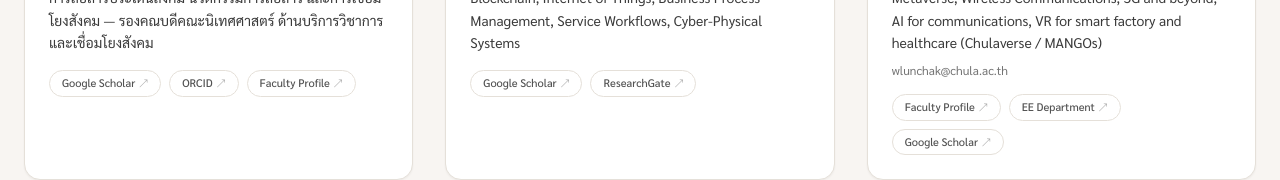
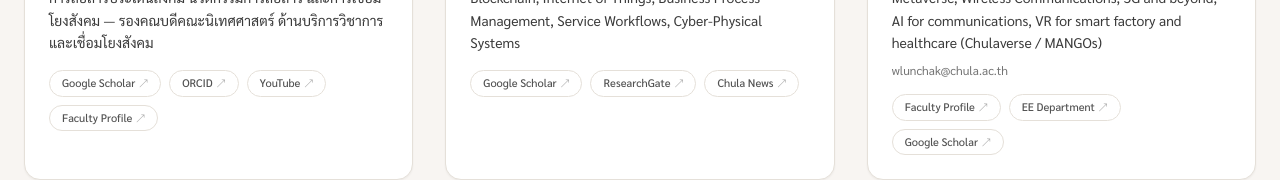
Before and after one commit to smithboon-thailand/cominnocenter-website, a Next.js app: page /about in a window 1280 px wide. Shown: the part 5765-5945 px from the top of the page. Built offline with nearby package versions, Linux system fonts and the light colour scheme.

Commit message:
Use clear faculty photos: Wattana from chula.ac.th news, Watsayut from YouTube channel avatar

```diff
--- a/next.config.ts
+++ b/next.config.ts
@@ -3,26 +3,14 @@ import type { NextConfig } from "next";
 const nextConfig: NextConfig = {
   images: {
     remotePatterns: [
-      {
-        protocol: "https",
-        hostname: "static.wixstatic.com",
-      },
-      {
-        protocol: "https",
-        hostname: "ee.eng.chula.ac.th",
-      },
-      {
-        protocol: "https",
-        hostname: "www.eng.chula.ac.th",
-      },
-      {
-        protocol: "https",
-        hostname: "scholar.googleusercontent.com",
-      },
-      {
-        protocol: "https",
-        hostname: "images.weserv.nl",
-      },
+      { protocol: "https", hostname: "static.wixstatic.com" },
+      { protocol: "https", hostname: "ee.eng.chula.ac.th" },
+      { protocol: "https", hostname: "www.eng.chula.ac.th" },
+      { protocol: "https", hostname: "www.chula.ac.th" },
+      { protocol: "https", hostname: "web-cdn.chula.ac.th" },
+      { protocol: "https", hostname: "scholar.googleusercontent.com" },
+      { protocol: "https", hostname: "yt3.googleusercontent.com" },
+      { protocol: "https", hostname: "images.weserv.nl" },
     ],
   },
 };
--- a/src/data/researchers.ts
+++ b/src/data/researchers.ts
@@ -1,12 +1,14 @@
 /**
  * อาจารย์นักวิจัยประจำศูนย์ (Researchers)
- * แหล่งอ้างอิง:
- * - https://www.commarts.chula.ac.th/th/department-pr/
- * - Google Scholar Watsayut: wyldatkAAAAJ
- * - Google Scholar Wattana: RKI-mqcAAAAJ
- * - https://ee.eng.chula.ac.th/lunchakorn-wuttisittikulkij/
- * รูป Watsayut / Wattana ใช้ proxy ผ่าน images.weserv.nl เพราะ
- *   scholar.googleusercontent.com มักถูกบล็อกตอน next/image optimize บน Vercel
+ *
+ * แหล่งรูปภาพ:
+ * - ดร.วรรษยุต: ช่อง YouTube ทางการของท่าน (channel avatar)
+ *   https://www.youtube.com/@WatsayutKongchan / UC6Bqg8a_jZFUr2__YxmaXjw
+ * - ศ.ดร.วธนน์: ข่าวจุฬาฯ รางวัลนักวิจัยดีเด่นแห่งชาติ 2565
+ *   https://www.chula.ac.th/news/58581/
+ *   https://www.chula.ac.th/wp-content/uploads/2022/01/C695B217-A394-4444-A123-08A87085054C-1.jpg
+ * - ศ.ดร.ลัญฉกร: ภาควิชาวิศวกรรมไฟฟ้า คณะวิศวกรรมศาสตร์
+ *   https://ee.eng.chula.ac.th/wp-content/uploads/2025/09/LWK2.jpg
  */
 
 export type Researcher = {
@@ -22,12 +24,6 @@ export type Researcher = {
   links: { label: string; href: string }[];
 };
 
-/** Proxy Google Scholar portrait so Next/Image can load it on Vercel */
-const scholarPhoto = (userId: string) =>
-  `https://images.weserv.nl/?url=${encodeURIComponent(
-    `https://scholar.googleusercontent.com/citations?view_op=medium_photo&user=${userId}&citpid=1`
-  )}&w=800&h=1000&fit=cover&output=jpg`;
-
 export const researchers: Researcher[] = [
   {
     name: "ดร.วรรษยุต คงจันทร์",
@@ -38,8 +34,9 @@ export const researchers: Researcher[] = [
       "อาจารย์ ภาควิชาการประชาสัมพันธ์ คณะนิเทศศาสตร์ จุฬาลงกรณ์มหาวิทยาลัย",
     focus:
       "การสื่อสารประเด็นสังคม นวัตกรรมการสื่อสาร และการเชื่อมโยงสังคม — รองคณบดีคณะนิเทศศาสตร์ ด้านบริการวิชาการและเชื่อมโยงสังคม",
-    image: scholarPhoto("wyldatkAAAAJ"),
-    alt: "ดร.วรรษยุต คงจันทร์ นักวิจัยประจำศูนย์ — ภาพจาก Google Scholar (user=wyldatkAAAAJ) / คณะนิเทศศาสตร์ จุฬาฯ",
+    image:
+      "https://yt3.googleusercontent.com/ytc/AIdro_m1qfmIOSFu6yvHXJxdWd5q4sDUFEnIMZiKoQTzGRorMkw=s800-c-k-c0x00ffffff-no-rj",
+    alt: "ดร.วรรษยุต คงจันทร์ นักวิจัยประจำศูนย์ — ภาพจากช่อง YouTube ทางการของท่าน (คณะนิเทศศาสตร์ จุฬาฯ)",
     links: [
       {
         label: "Google Scholar",
@@ -48,6 +45,10 @@ export const researchers: Researcher[] = [
       {
         label: "ORCID",
         href: "https://orcid.org/0000-0002-7868-3249",
+      },
+      {
+        label: "YouTube",
+        href: "https://www.youtube.com/@WatsayutKongchan",
       },
       {
         label: "Faculty Profile",
@@ -64,8 +65,9 @@ export const researchers: Researcher[] = [
       "ศาสตราจารย์ ภาควิชาสถิติ (Business Information Technology) คณะพาณิชยศาสตร์และการบัญชี จุฬาลงกรณ์มหาวิทยาลัย",
     focus:
       "Blockchain, Internet of Things, Business Process Management, Service Workflows, Cyber-Physical Systems",
-    image: scholarPhoto("RKI-mqcAAAAJ"),
-    alt: "ศ.ดร.วธนน์ วิริยสิทธาวัฒน์ นักวิจัยประจำศูนย์ — ภาพจาก Google Scholar (user=RKI-mqcAAAAJ) / คณะพาณิชยศาสตร์และการบัญชี จุฬาฯ",
+    image:
+      "https://www.chula.ac.th/wp-content/uploads/2022/01/C695B217-A394-4444-A123-08A87085054C-1.jpg",
+    alt: "ศ.ดร.วธนน์ วิริยสิทธาวัฒน์ นักวิจัยประจำศูนย์ — ภาพจากข่าวจุฬาฯ รางวัลนักวิจัยดีเด่นแห่งชาติ 2565",
     links: [
       {
         label: "Google Scholar",
@@ -74,6 +76,10 @@ export const researchers: Researcher[] = [
       {
         label: "ResearchGate",
         href: "https://www.researchgate.net/profile/Wattana-Viriyasitavat",
+      },
+      {
+        label: "Chula News",
+        href: "https://www.chula.ac.th/news/58581/",
       },
     ],
   },
```
